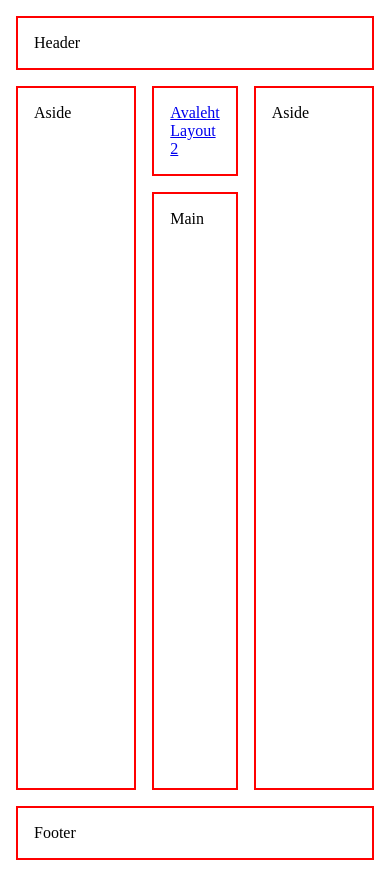
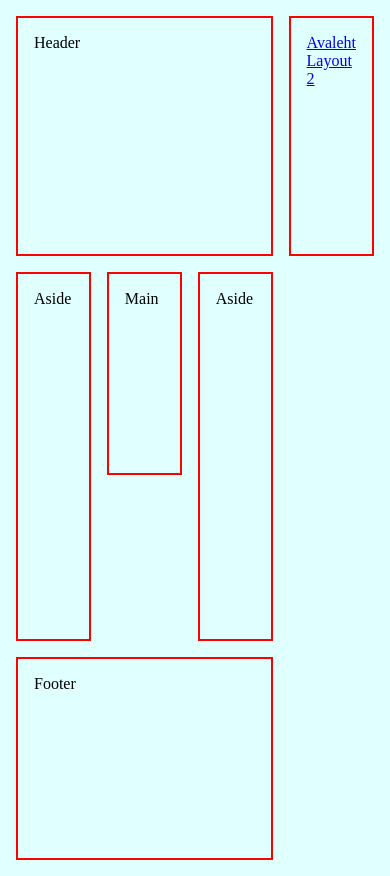
Before and after one commit to St3v3nA/grid, a plain HTML site: page second-layout.html in a window 390 px wide. Drawn offline with Linux system fonts and the light colour scheme.

Commit message:
tunnitoo

```diff
--- a/second-layout.css
+++ b/second-layout.css
@@ -17,8 +17,17 @@
 
 @media screen and (max-width: 600px) {
     .second-layout {
-        background-color: white;
+        grid-template-columns: repeat(4, 1fr);
+        grid-template-rows: unset;
     }
+
+    header,
+    footer,
+    aside,
+    nav,
+    main,
+    .left-side,
+    .right-side
 }
 
 header,
```
